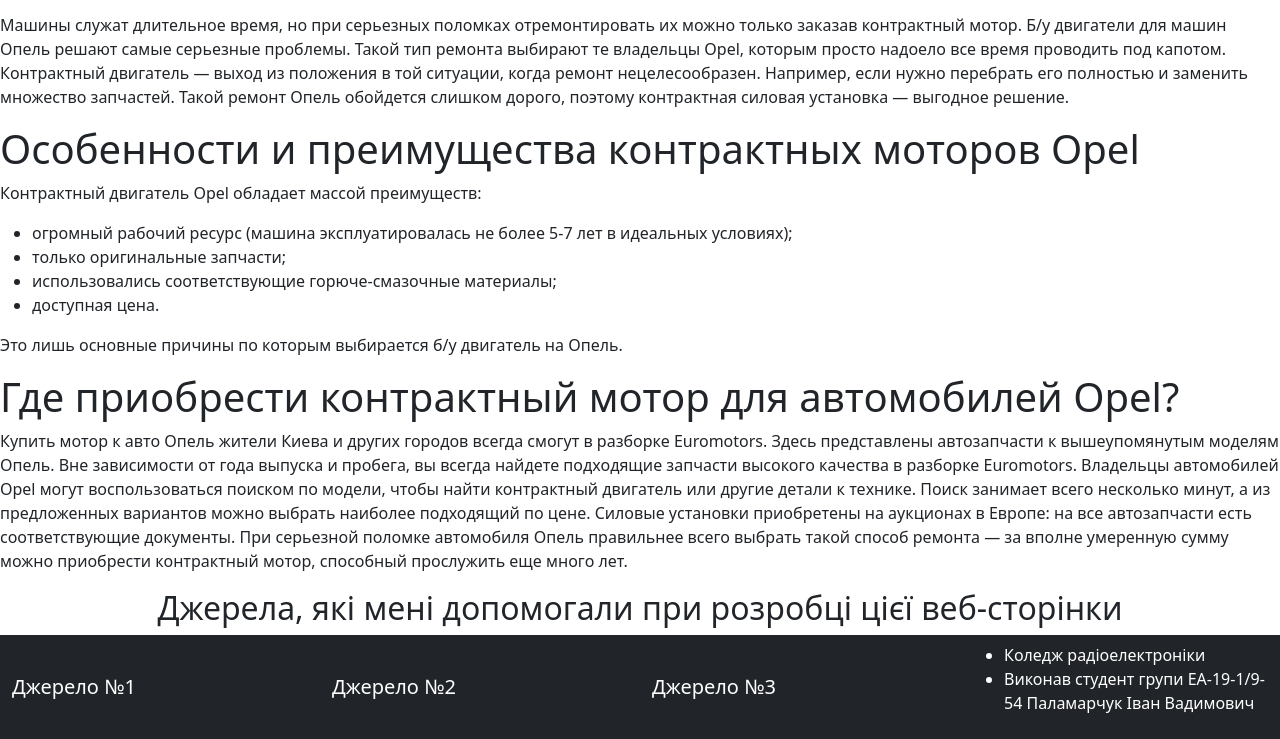
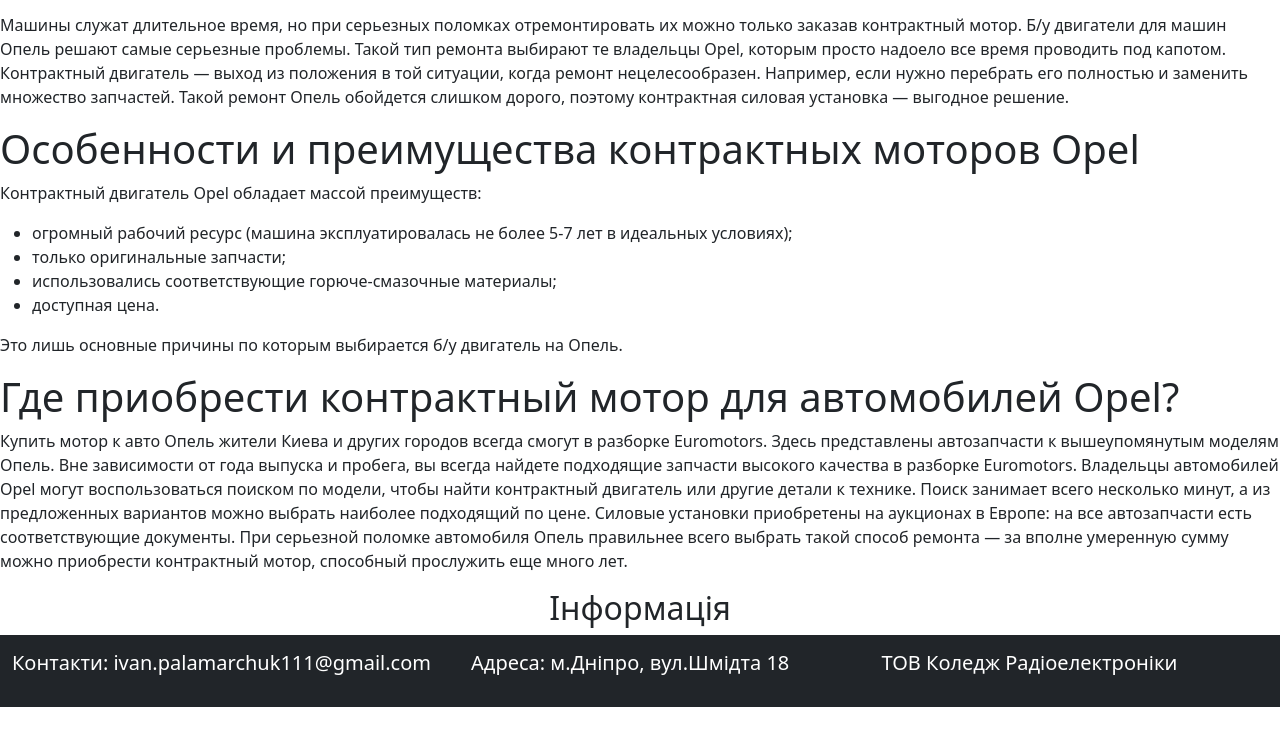
Before and after one commit to 1vanPalamarchuk/KURSOVAYA_GLEK, a plain HTML site: page сайт/index.html in a window 1280 px wide. Shown: the part 2976-3715 px from the top of the page. After the commit the page ends 3683 px from the top, so only its background shows below. Drawn offline with nearby package versions, Linux system fonts and the light colour scheme.

Commit message:
Add files via upload

```diff
--- a/сайт/index.html
+++ b/сайт/index.html
@@ -193,22 +193,16 @@
     <h1>Где приобрести контрактный мотор для автомобилей Opel?</h1>
     <p>Купить мотор к авто Опель жители Киева и других городов всегда смогут в разборке Euromotors. Здесь представлены автозапчасти к вышеупомянутым моделям Опель. Вне зависимости от года выпуска и пробега, вы всегда найдете подходящие запчасти высокого качества в разборке Euromotors. Владельцы автомобилей Opel могут воспользоваться поиском по модели, чтобы найти контрактный двигатель или другие детали к технике. Поиск занимает всего несколько минут, а из предложенных вариантов можно выбрать наиболее подходящий по цене. Силовые установки приобретены на аукционах в Европе: на все автозапчасти есть соответствующие документы. При серьезной поломке автомобиля Опель правильнее всего выбрать такой способ ремонта — за вполне умеренную сумму можно приобрести контрактный мотор, способный прослужить еще много лет.</p>
 
-    <h2 align="center">Джерела, які мені допомогали при розробці цієї веб-сторінки</h2>
+    <h2 align="center">Інформація</h2>
     <nav class="navbar navbar-expand-lg navbar-dark bg-dark">
         <div class="container-md">
-            <a class="navbar-brand" href="https://euromotors.com.ua/category/dvigatel/kupit-kontraktniy-dvigatel-opel-dvs-b-u/">Джерело №1</a>
+            <p class="navbar-brand">Контакти: ivan.palamarchuk111@gmail.com</p>
         </div>
         <div class="container-md">
-            <a class="navbar-brand" href="https://getbootstrap.com">Джерело №2</a>
+            <p class="navbar-brand">Адреса: м.Дніпро, вул.Шмідта 18</p>
         </div>
         <div class="container-md">
-            <a class="navbar-brand" href="https://www.opel.ua">Джерело №3</a>
-        </div>
-        <div class="container-md">
-            <ul>
-                <li style="color:#ffffff">Коледж радіоелектроніки</li>
-                <li style="color:#ffffff">Виконав студент групи ЕА-19-1/9-54 Паламарчук Іван Вадимович</li>
-            </ul>
+            <p class="navbar-brand">ТОВ Коледж Радіоелектроніки</p>
         </div>
     </nav>
 </body>
```
